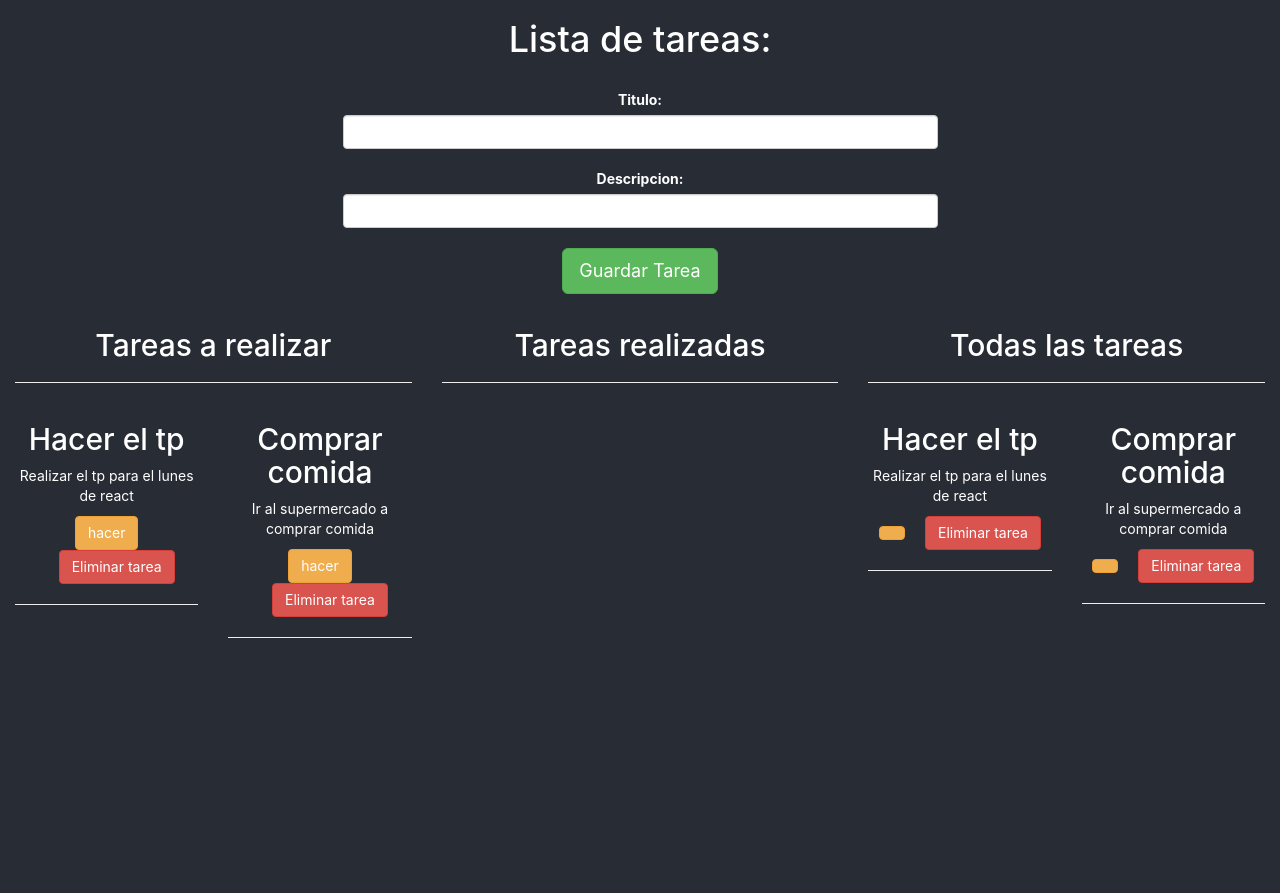
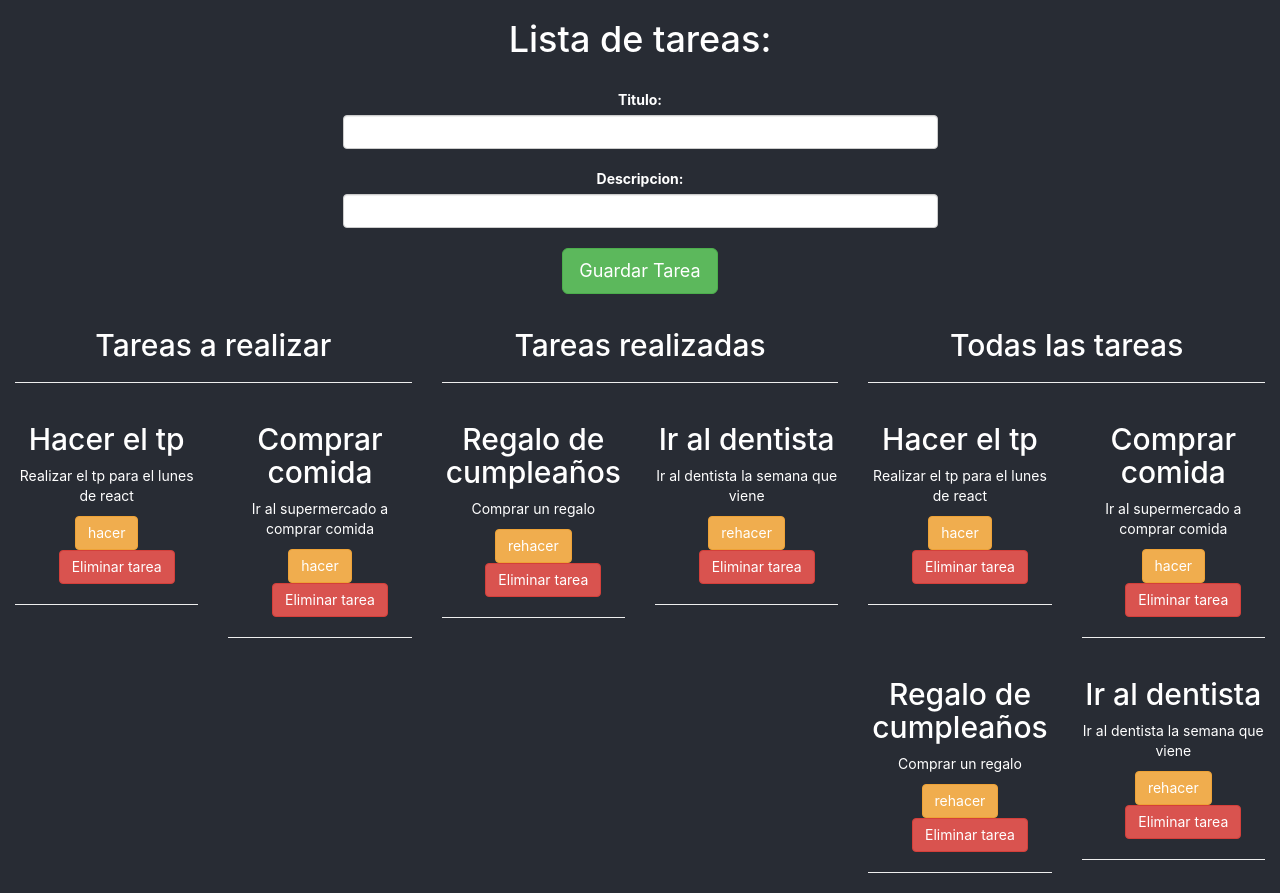
Before and after one commit to SmartNetAR/Curso-React-Js, a React (Create React App) app in the folder lista-de-cosas-app/: page / in a window 1280 px wide. Before the commit the page ends 800 px from the top, so only its background shows below. Built offline with nearby package versions, Linux system fonts and the light colour scheme.

Commit message:
Me conecto con api local

```diff
--- /dev/null
+++ b/lista-de-cosas-app/public/Tareas.json
@@ -0,0 +1 @@
+[{"id":1,"title":"Hacer el tp","description":"Realizar el tp para el lunes de react","stateList":false},{"id":2,"title":"Comprar comida","description":"Ir al supermercado a comprar comida","stateList":false},{"id":3,"title":"Regalo de cumpleaños","description":"Comprar un regalo","stateList":true},{"id":4,"title":"Ir al dentista","description":"Ir al dentista la semana que viene","stateList":true}]
--- a/lista-de-cosas-app/src/App.js
+++ b/lista-de-cosas-app/src/App.js
@@ -5,15 +5,9 @@ import CardList from './components/CardList'
 class App extends React.Component
 {
   state= {
-    tasks: [
-      { id: 1, title: "Hacer el tp", description: "Realizar el tp para el lunes de react", stateList: false},
-      { id: 2, title: "Comprar comida", description: "Ir al supermercado a comprar comida", stateList: false},
-   ],
+   tasks: [],
    title:"",
    description:"",
-   reHacer:"Re Hacer",
-   done: "hacer",
-   allTasks: true
   }
   addList = (event) =>
   {
@@ -32,6 +26,25 @@ class App extends React.Component
     })
     console.log(this.state.tasks);
 
+  }
+  componentDidMount(){
+      this.getData();
+  }
+
+  //Conecto con la api local
+   getData = async() =>
+  {
+    try{
+      const url = "http://localhost:3000/Tareas.json";
+      let resp = await fetch(url);
+      let data = await resp.json();
+
+      this.setState({
+        tasks: data
+      })
+    }catch(error){
+       alert(error.message);
+    }
   }
 
   changeAtributes = (event) =>
@@ -113,6 +126,7 @@ class App extends React.Component
                   tasks = { this.state.tasks }
                   allTasks = { this.state.allTasks }
                   deleteTask = { this.deleteTask }
+                  doneTask = { this.doneTask }
                 />
 
            </div>
--- a/lista-de-cosas-app/src/components/CardList.js
+++ b/lista-de-cosas-app/src/components/CardList.js
@@ -12,7 +12,7 @@ class CardList extends React.Component
                         <p> { task.description.toString() }</p>
 
                         <button type="button" className="btn btn-warning" onClick={() => { this.props.doneTask(task.id) }}>
-                            {(task.stateList == true)?this.props.reHacer:this.props.done}</button>
+                            {(task.stateList == true)? "rehacer":"hacer"}</button>
 
                         <button type="button" className="btn btn-danger margen" onClick={() =>{ this.props.deleteTask(task.id)}}>Eliminar tarea</button>
                         <hr/>
```
Also changed, not shown: 1 other file (tests, documents, lock files or other folders).
